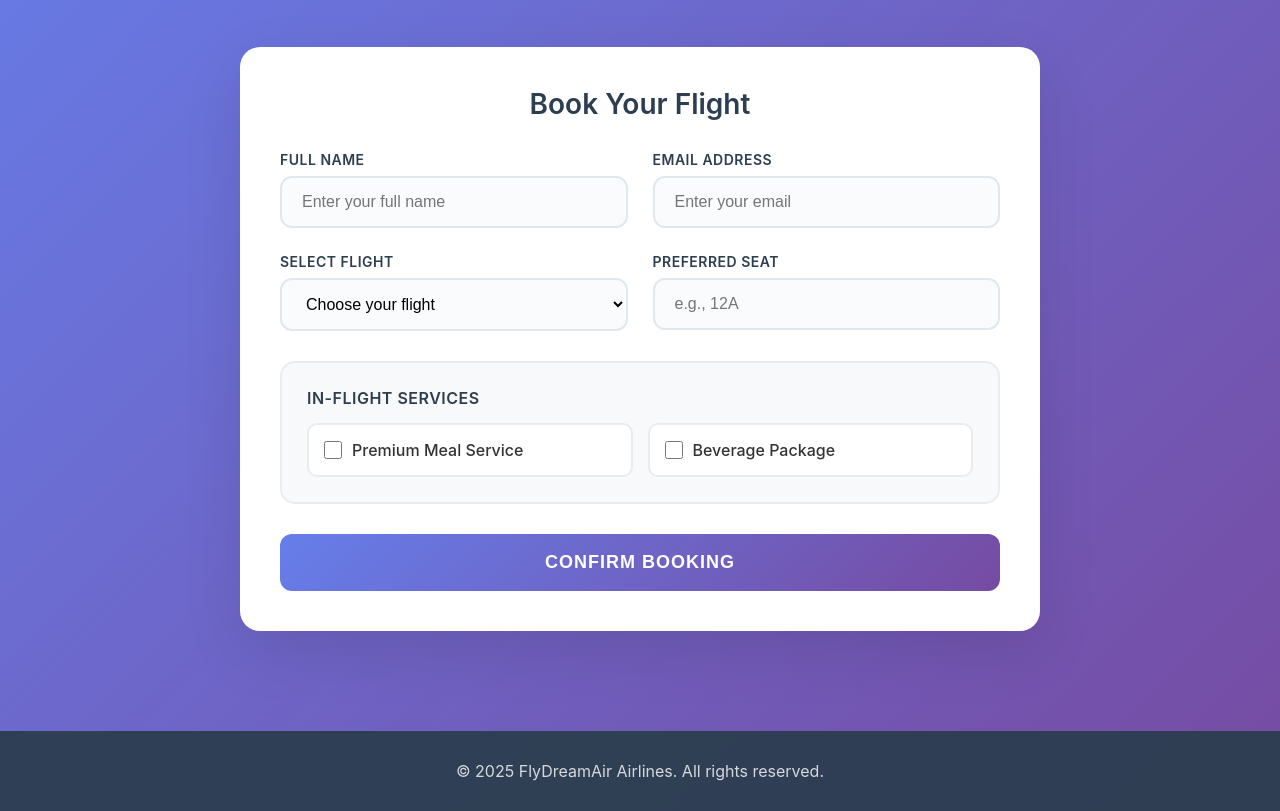
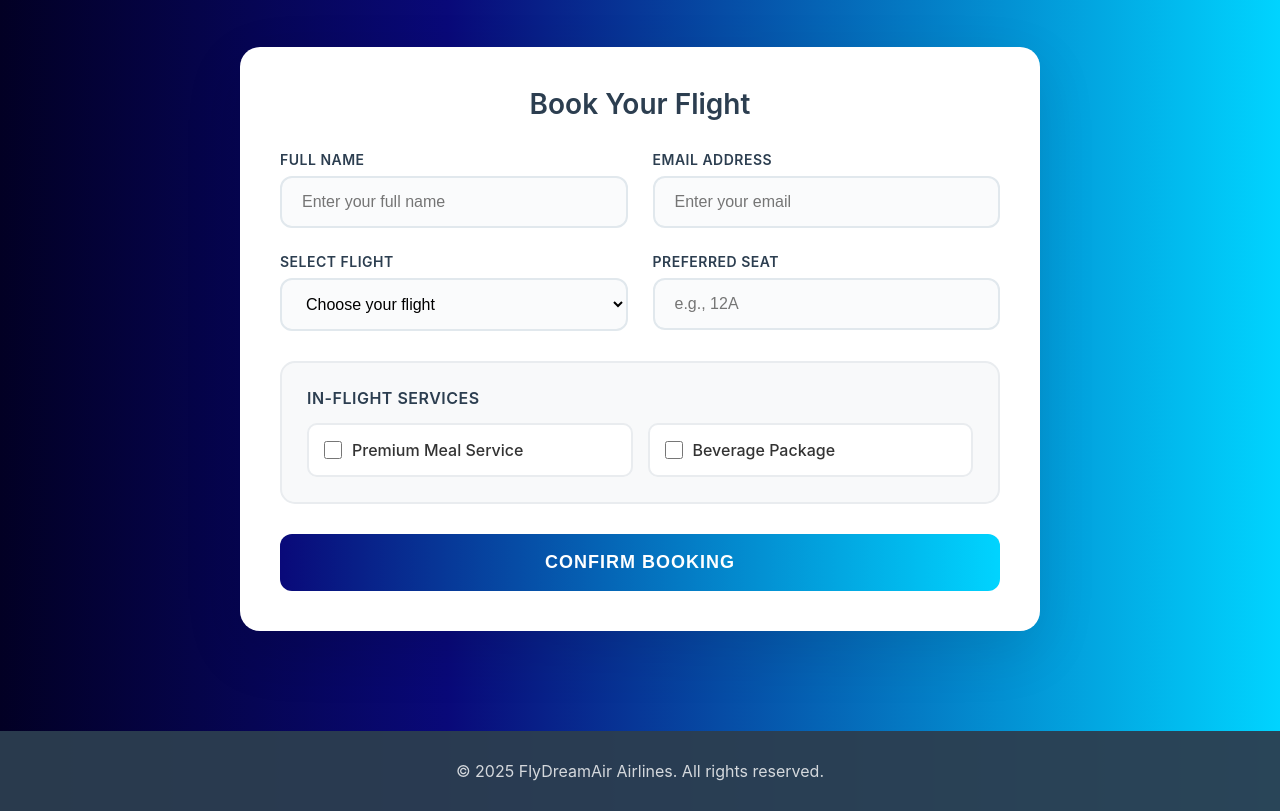
Before and after one commit to tranthedan0303/CSIT214-IT-Project-Management, a plain HTML site: page index.html in a window 1280 px wide. Shown: the part 216-1027 px from the top of the page. Drawn offline with Linux system fonts and the light colour scheme.

Commit message:
Update GUIs

```diff
--- a/assets/style.css
+++ b/assets/style.css
@@ -6,7 +6,7 @@
 
 body {
   font-family: -apple-system, BlinkMacSystemFont, 'Segoe UI', Roboto, Oxygen, Ubuntu, Cantarell, sans-serif;
-  background: linear-gradient(135deg, #667eea 0%, #764ba2 100%);
+  background: linear-gradient(90deg,rgba(2, 0, 36, 1) 0%, rgba(9, 9, 121, 1) 35%, rgba(0, 212, 255, 1) 100%);
   min-height: 100vh;
   color: #333;
 }
@@ -205,7 +205,7 @@
 }
 
 .submit-btn {
-  background: linear-gradient(135deg, #667eea 0%, #764ba2 100%);
+  background: linear-gradient(90deg,rgba(2, 0, 36, 1) 0%, rgba(9, 9, 121, 1) 0%, rgba(0, 212, 255, 1) 100%);
   color: white;
   border: none;
   padding: 18px 40px;
```
